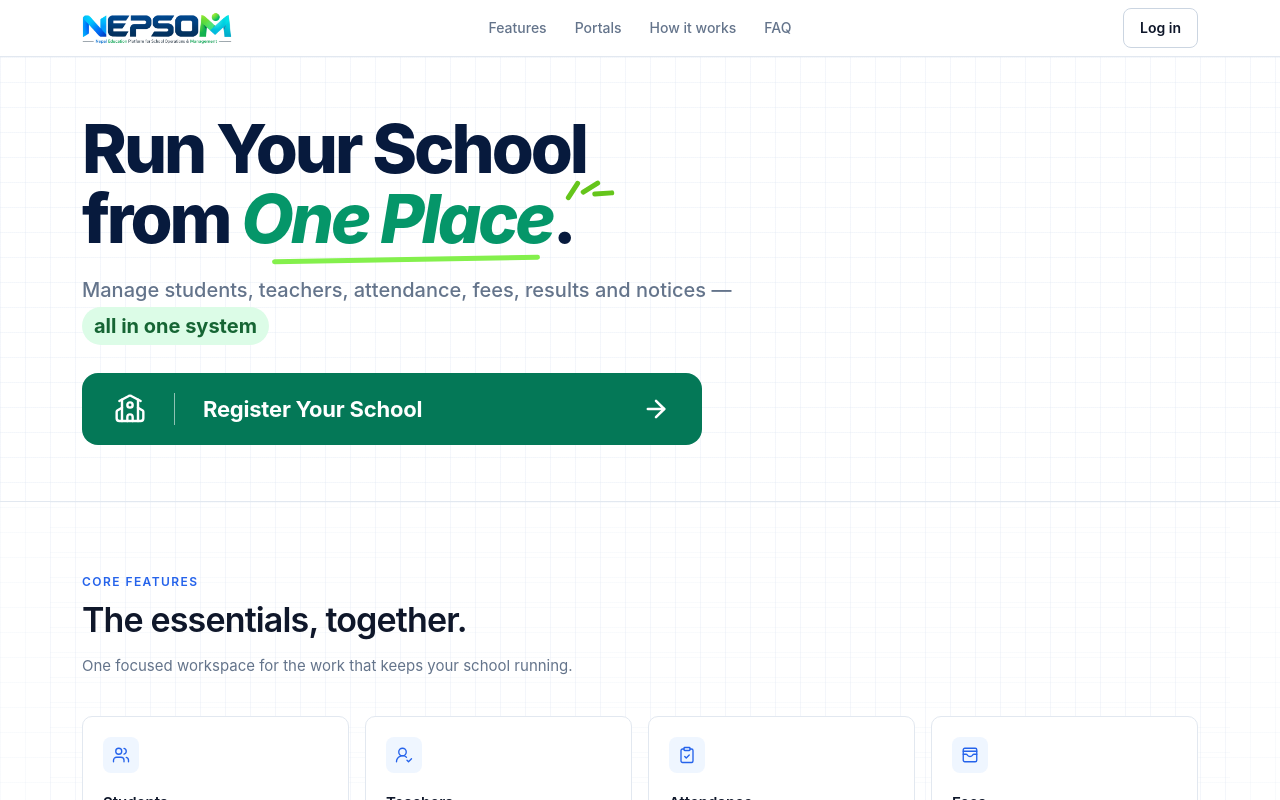
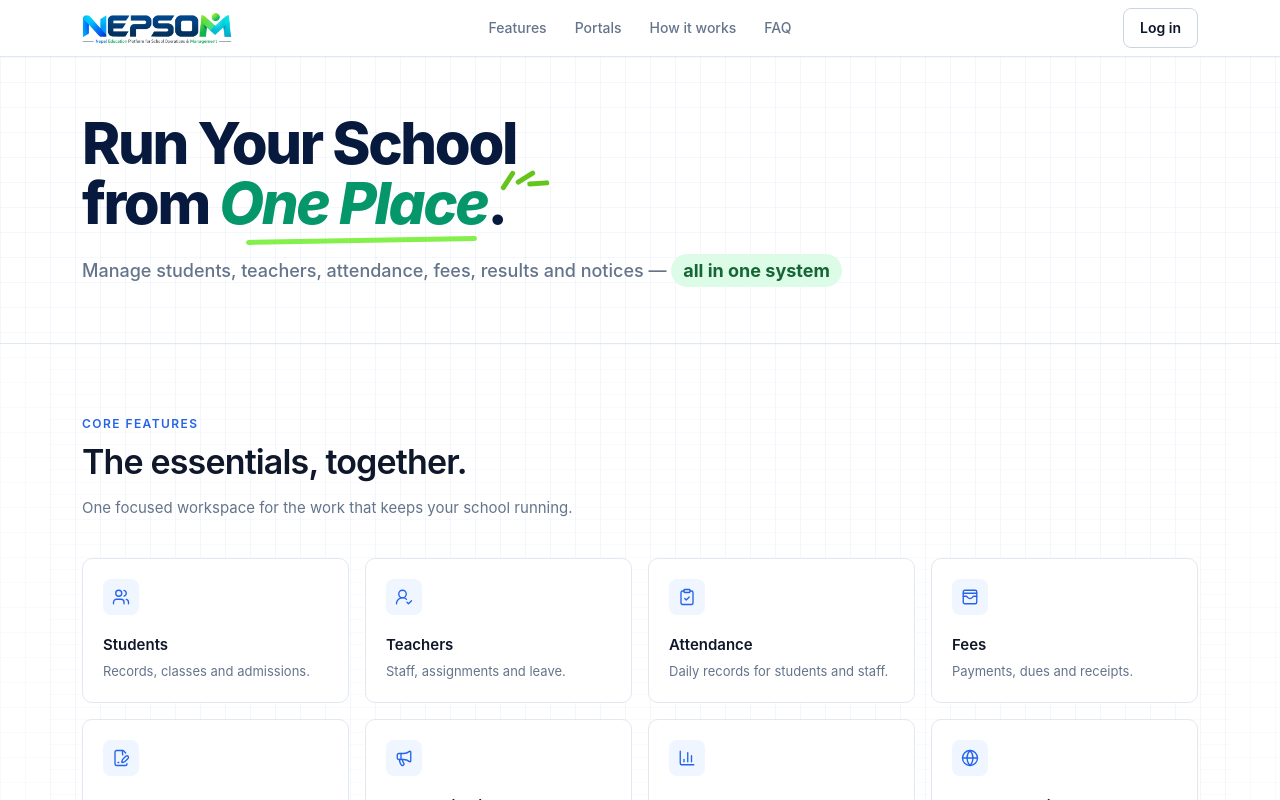
Before and after one commit to basantathapa7495/snap-main, a Next.js app: page / in a window 1280 px wide. Shown: the top 800 px of the page. Built offline with nearby package versions, Linux system fonts and the light colour scheme.

Commit message:
Reduce hero type and remove registration button

```diff
--- a/app/page.tsx
+++ b/app/page.tsx
@@ -15,7 +15,6 @@ import {
   Minus,
   Phone,
   Plus,
-  School,
   UserRoundCheck,
   Users,
   WalletCards,
@@ -122,7 +121,7 @@ export default function HomePage() {
             <div className="w-full max-w-[920px]">
               <h1
                 id="hero-heading"
-                className="text-[42px] font-extrabold leading-[1.03] tracking-[-0.045em] text-[#071A3D] sm:text-[56px] lg:text-[68px]"
+                className="text-[36px] font-extrabold leading-[1.04] tracking-[-0.04em] text-[#071A3D] sm:text-[48px] lg:text-[58px]"
               >
                 <span className="block">Run Your School</span>
                 <span className="block">
@@ -135,23 +134,13 @@ export default function HomePage() {
                 </span>
               </h1>
 
-              <p className="mt-5 max-w-[760px] text-[17px] font-medium leading-[1.7] text-[#64748B] sm:text-[20px]">
+              <p className="mt-5 max-w-[760px] text-[15px] font-medium leading-[1.65] text-[#64748B] sm:text-[18px]">
                 Manage students, teachers, attendance, fees, results and notices —{' '}
                 <span className="inline-block rounded-full bg-[#DCFCE7] px-3 py-0.5 font-bold text-[#166534]">
                   all in one system
                 </span>
               </p>
 
-              <Link
-                href="/auth/signup"
-                prefetch={false}
-                className={`${styles.heroCta} mt-7 flex min-h-16 w-full max-w-[620px] items-center justify-center rounded-2xl bg-[#047857] px-5 text-white transition-colors hover:bg-[#065F46] sm:min-h-[72px] sm:px-8`}
-              >
-                <School className="h-7 w-7 shrink-0 sm:h-8 sm:w-8" strokeWidth={1.8} aria-hidden="true" />
-                <span aria-hidden="true" className="mx-5 h-8 w-px bg-white/55 sm:mx-7" />
-                <span className="text-[18px] font-bold tracking-[-0.01em] sm:text-[22px]">Register Your School</span>
-                <ArrowRight className="ml-auto h-6 w-6 shrink-0 sm:h-7 sm:w-7" strokeWidth={2.2} aria-hidden="true" />
-              </Link>
             </div>
           </div>
         </section>
```
